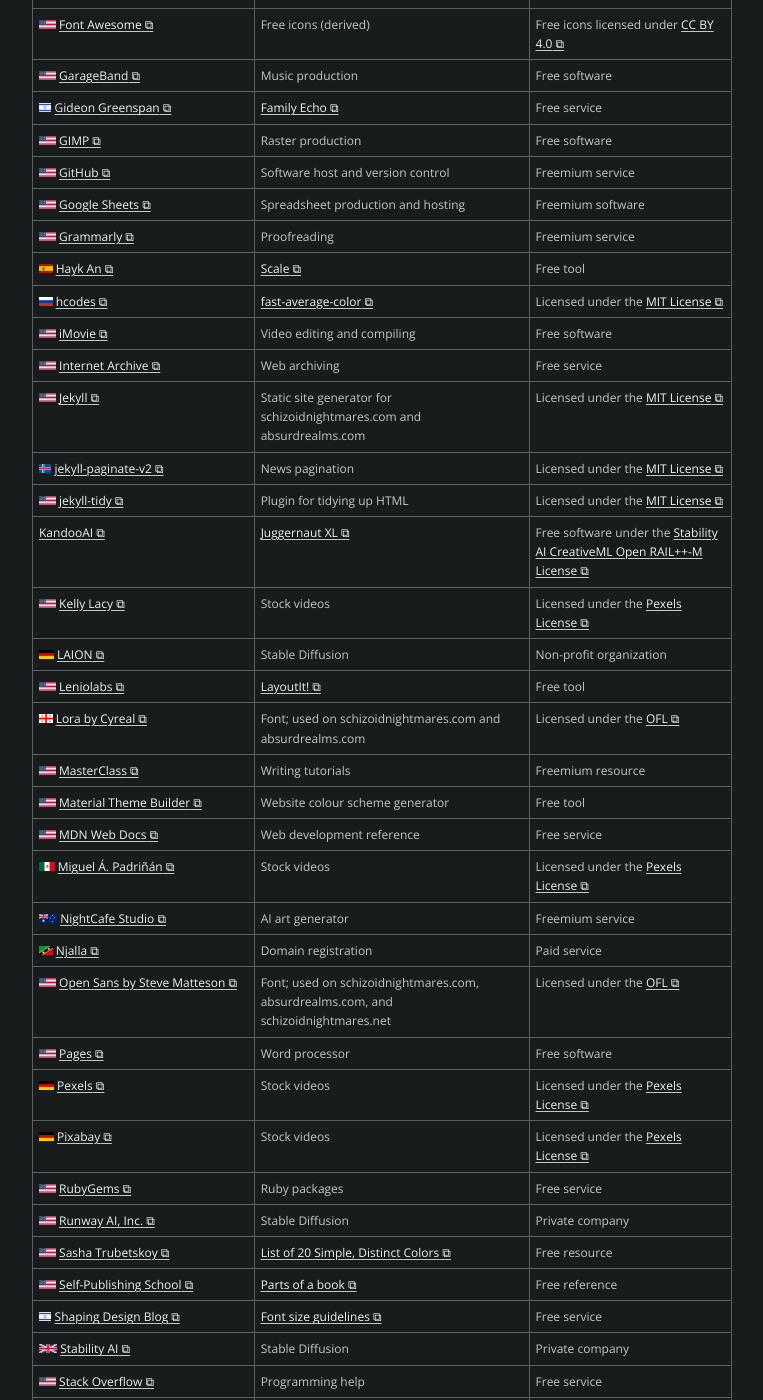
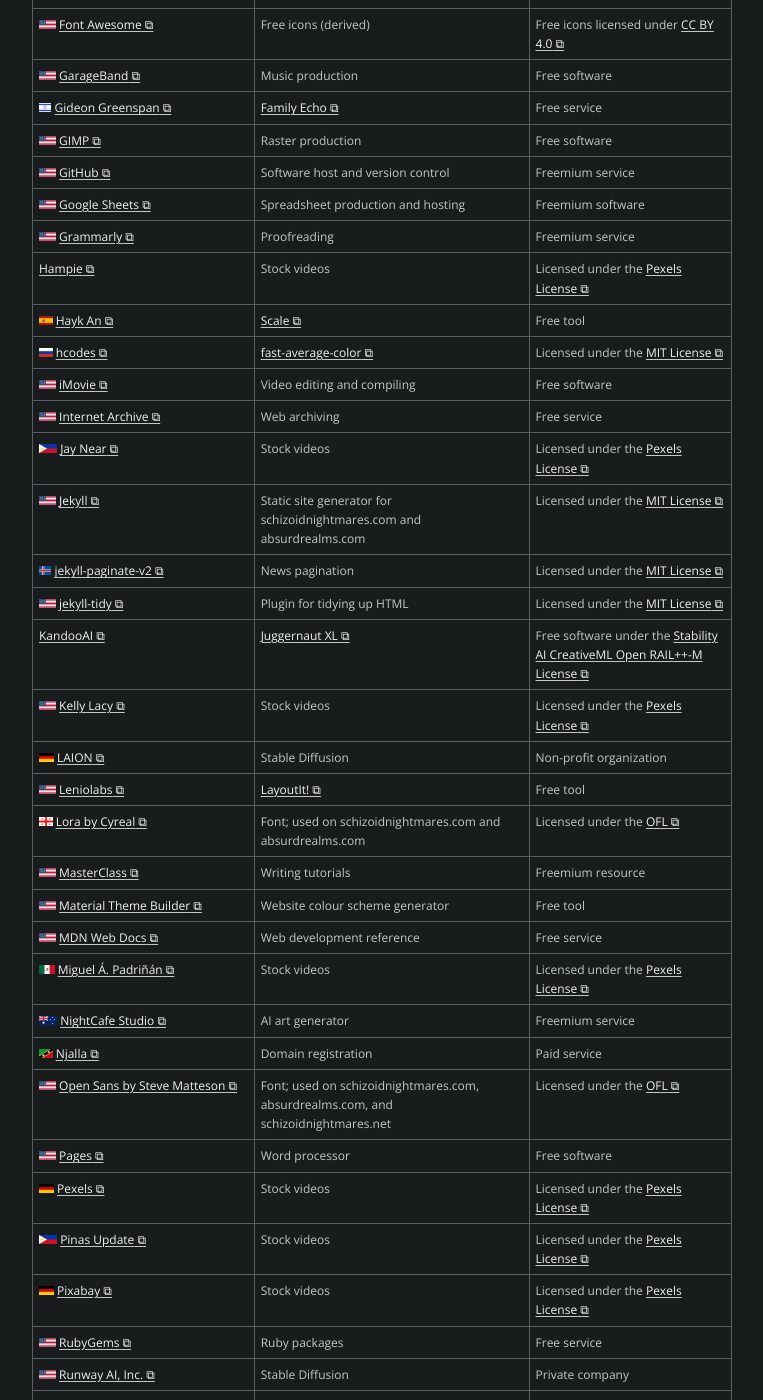
Before and after one commit to schizoidnightmares/schizoidnightmares.com, a Jekyll site: the page built from credits.md, in a window 1280 px wide and 1400 px high, scrolled down 1467 px. Shown: the whole window, without its empty margins (258-1021 px from the left). Built offline with Jekyll 4.4.1, drawn with Linux system fonts in a browser that asks for light colours; some of the changed text lies outside the part shown.

```diff
--- a/_data/contributors.yaml
+++ b/_data/contributors.yaml
@@ -147,6 +147,11 @@
   notes: Unpaid contributor
   direct: true
 
+- title: Hampie
+  url: https://www.pexels.com/@hampie-22210409/
+  usage: Stock videos
+  notes: Licensed under the <a href="https://www.pexels.com/license/" target="_blank">Pexels License</a>
+
 - title: Hayk An
   flag: es
   url: https://github.com/hihayk
@@ -170,6 +175,12 @@
   url: https://archive.org/
   usage: Web archiving
   notes: Free service
+
+- title: Jay Near
+  flag: ph
+  url: https://www.pexels.com/@jay-near-2862664/
+  usage: Stock videos
+  notes: Licensed under the <a href="https://www.pexels.com/license/" target="_blank">Pexels License</a>
 
 - title: Jekyll
   flag: us
@@ -269,6 +280,12 @@
 - title: Pexels
   flag: de
   url: https://www.pexels.com/
+  usage: Stock videos
+  notes: Licensed under the <a href="https://www.pexels.com/license/" target="_blank">Pexels License</a>
+
+- title: Pinas Update
+  flag: ph
+  url: https://www.pexels.com/@pinas-update-50262714/
   usage: Stock videos
   notes: Licensed under the <a href="https://www.pexels.com/license/" target="_blank">Pexels License</a>
 
--- a/credits.md
+++ b/credits.md
@@ -91,22 +91,22 @@ Below are my sources of inspiration — listed by type in alphabetical order.
 
 The national origins of all credits
 
-{% include origin.html flag="us" perc="55.5" %}
-{% include origin.html flag="gb" perc="11.6" %}
-{% include origin.html flag="ca" perc="4.5" %}
+{% include origin.html flag="us" perc="54.8" %}
+{% include origin.html flag="gb" perc="11.5" %}
+{% include origin.html flag="ca" perc="4.4" %}
 {% include origin.html flag="de" perc="2.8" %}
 {% include origin.html flag="fr" perc="1.9" %}
 {% include origin.html flag="ru" perc="1.9" %}
+{% include origin.html flag="ph" perc="1.6" %}
 {% include origin.html flag="au" perc="1.4" %}
 {% include origin.html flag="jp" perc="1.4" %}
-{% include origin.html flag="cn" perc="1.0" %}
-{% include origin.html flag="nz" perc="1.0" %}
-{% include origin.html flag="es" perc="1.0" %}
+{% include origin.html flag="cn" perc="0.9" %}
+{% include origin.html flag="nz" perc="0.9" %}
+{% include origin.html flag="es" perc="0.9" %}
 {% include origin.html flag="be" perc="0.7" %}
 {% include origin.html flag="cz" perc="0.7" %}
 {% include origin.html flag="il" perc="0.7" %}
 {% include origin.html flag="it" perc="0.7" %}
-{% include origin.html flag="ph" perc="0.7" %}
 {% include origin.html flag="pl" perc="0.7" %}
 {% include origin.html flag="kr" perc="0.7" %}
 {% include origin.html flag="se" perc="0.7" %}
```
Also changed, not shown: other parts of credits.md (+6 -6 lines), _data/gallery.yaml (+8 -0 lines), _data/inspirations.yaml (+8 -0 lines), _posts/2024/2024-11-26-concrete-amazon.md (added, +10 -0 lines), gallery.md (+12 -3 lines), music.md (+16 -10 lines), assets/images/news/concrete_amazon.jpg (added), assets/images/news/concrete_amazon_med.jpg (added), assets/images/news/concrete_amazon_small.jpg (added).
